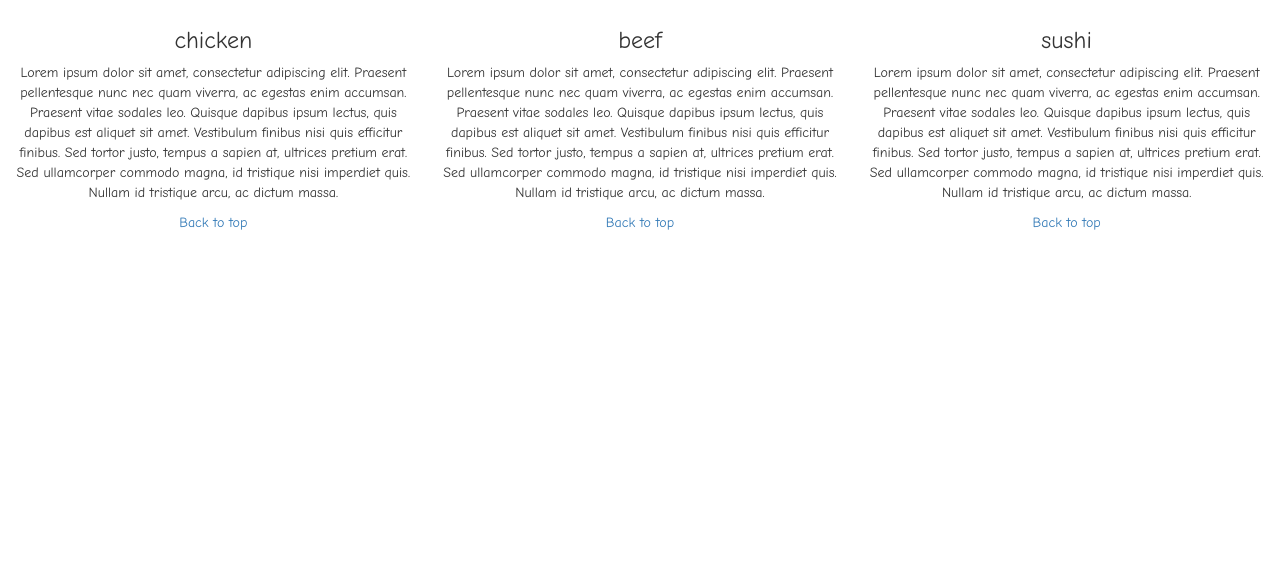
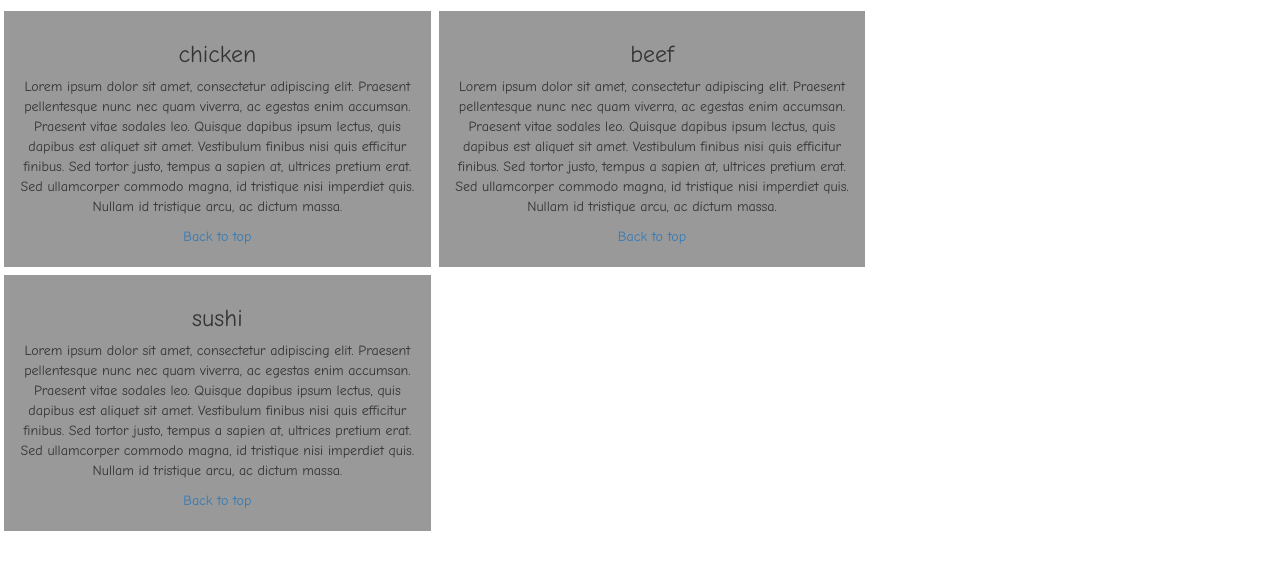
Before and after one commit to circusbird789/coursework, a plain HTML site: page module3/index.html in a window 1280 px wide. Shown: the part 113-682 px from the top of the page. Drawn offline with Linux system fonts and the light colour scheme.

Commit message:
make columns pretty

```diff
--- a/module3/css/styles.css
+++ b/module3/css/styles.css
@@ -31,3 +31,9 @@ navigation.toggled ul {
   margin: 0;
   padding-left: 0;
 }
+
+.col-md-4 {
+  background-color: #999999;
+  margin: 4px;
+  padding: 10px;
+}
```
